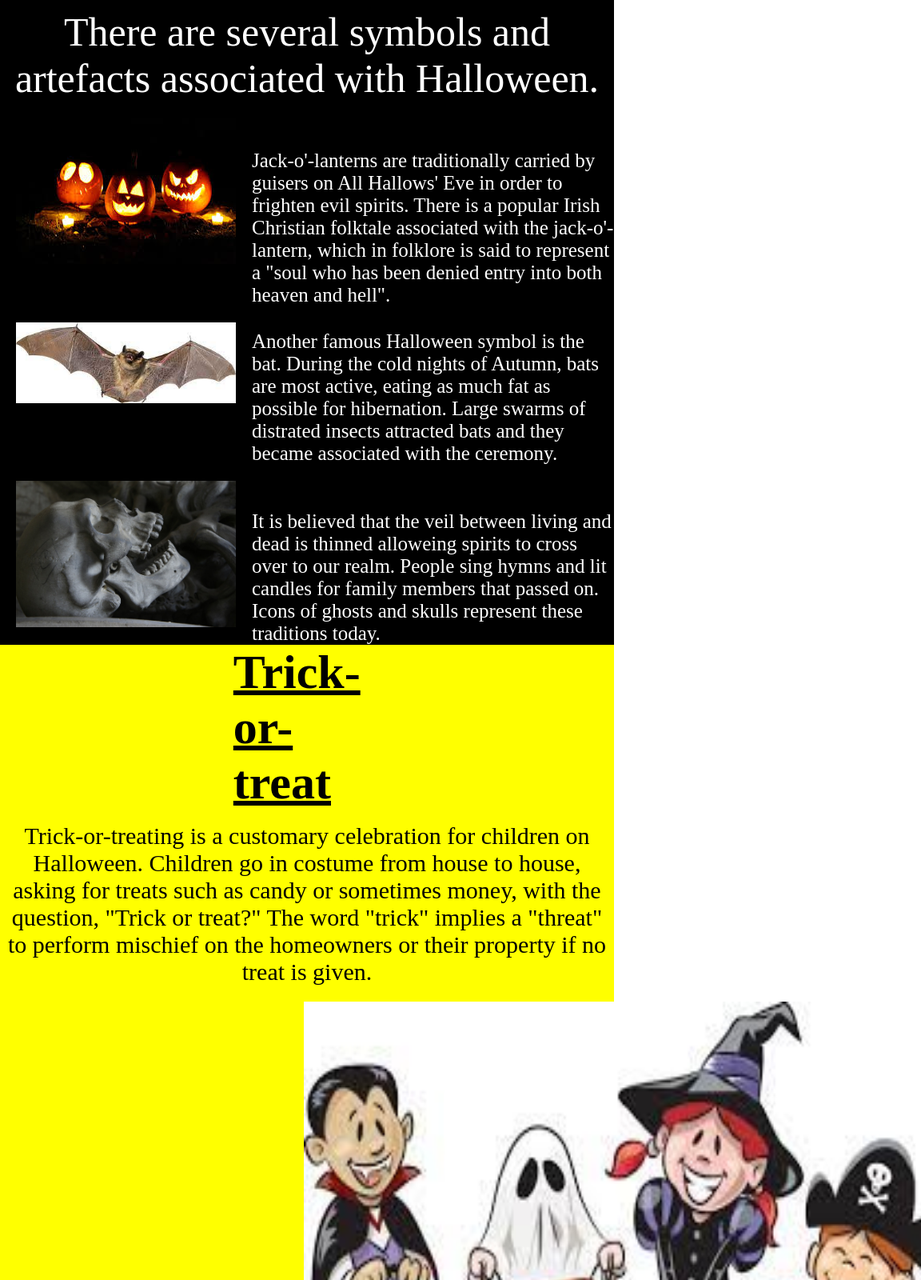
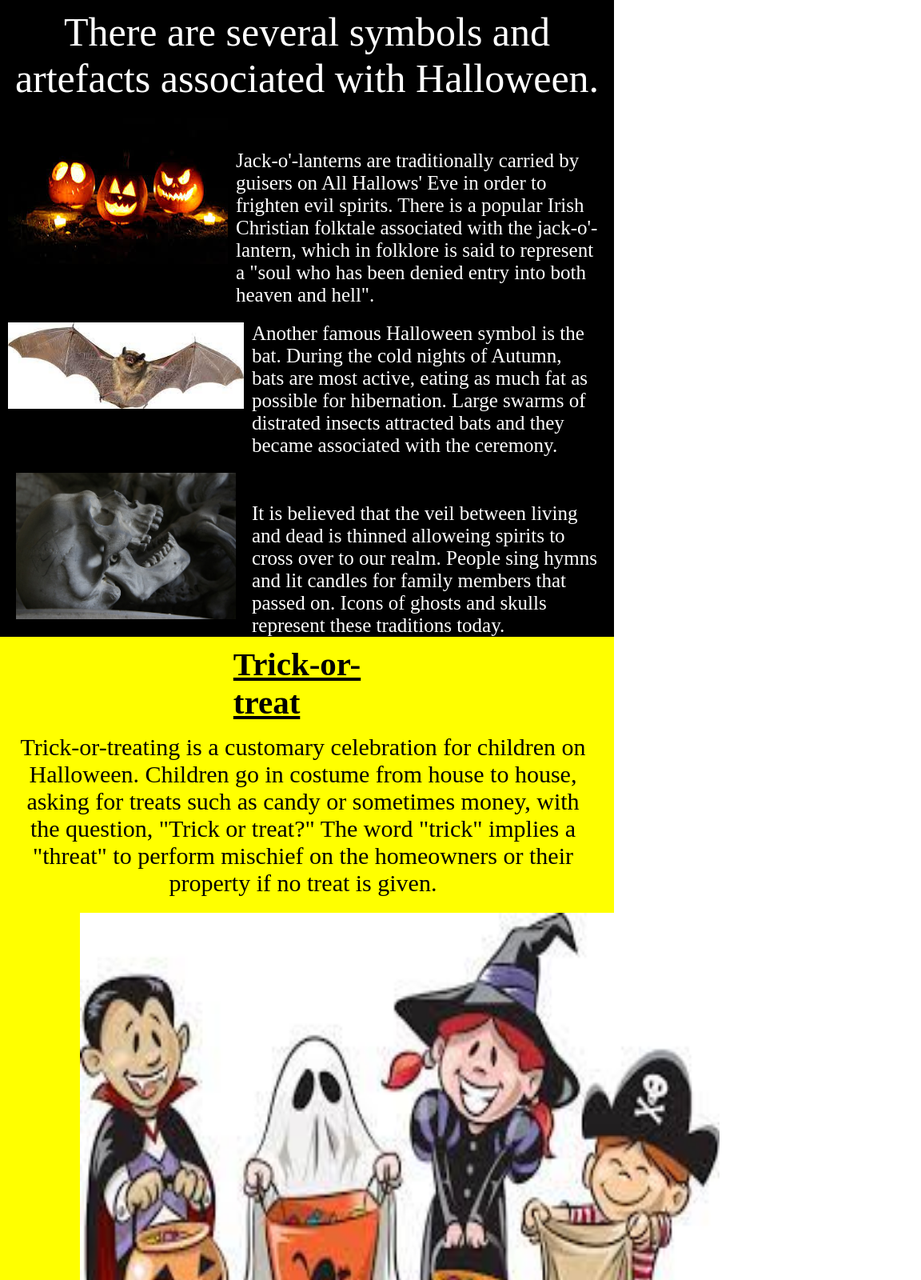
Before and after one commit to alisha-takkar/w3Schools_Halloween_Event, a plain HTML site: page index.html in a window 768 px wide. Shown: the part 880-2480 px from the top of the page at 80% size, 1152 px wide, since content can reach past the window. Drawn offline with Linux system fonts and the light colour scheme.

Commit message:
Added responsiveness

```diff
--- a/style.css
+++ b/style.css
@@ -207,3 +207,69 @@ h2{
     margin-top: 8px;
     vertical-align: middle;
   }
+
+  @media screen and (min-width:767px) and (max-width:1023px) {
+
+    #para2{
+        margin-left: 10px;
+        margin-right: 10px;
+    }
+
+    #sym1{
+        padding-left: 10px;
+        padding-right: 10px;
+    }
+
+    #para3{
+        margin-right: 15px;
+    }
+
+    #sym2{
+        padding-left: 10px;
+        padding-right: 10px;
+    }
+
+    #para4{
+        margin-right: 20px;
+        margin-top: 20px;
+    }
+
+    #para5{
+        margin-right: 20px;
+    }
+
+    #h{
+        font-size: 41px;
+        padding-top: 10px;;
+    }
+
+    #para6{
+        margin-left: 20px;
+        margin-right: 30px;
+    }
+
+    #tot{
+        margin: 20px 100px ;
+    }
+  }
+
+  @media screen and (max-width: 767px) {
+
+    h2{
+        margin-left: 220px;
+    }
+
+    #h{
+        font-size: 41px;
+        padding-right: -20px;
+        margin-left: 220px;
+        margin-right: 220px;
+    }
+
+    #tot{
+        width: 600px;
+        margin-left: 80px;
+        margin-right: 80px;
+    }
+
+  }
```
